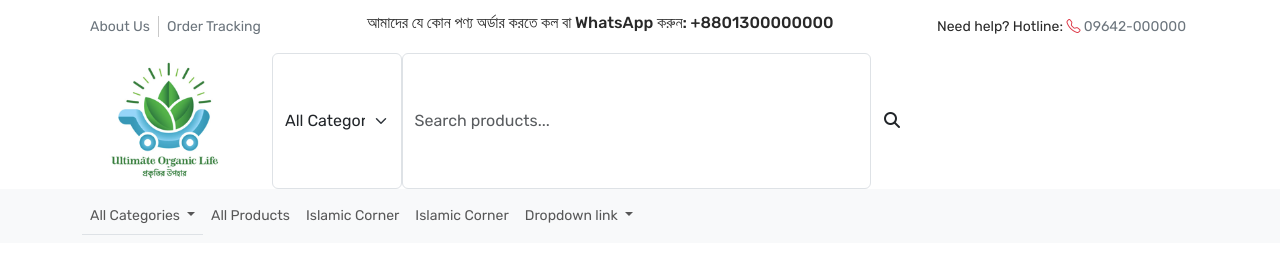
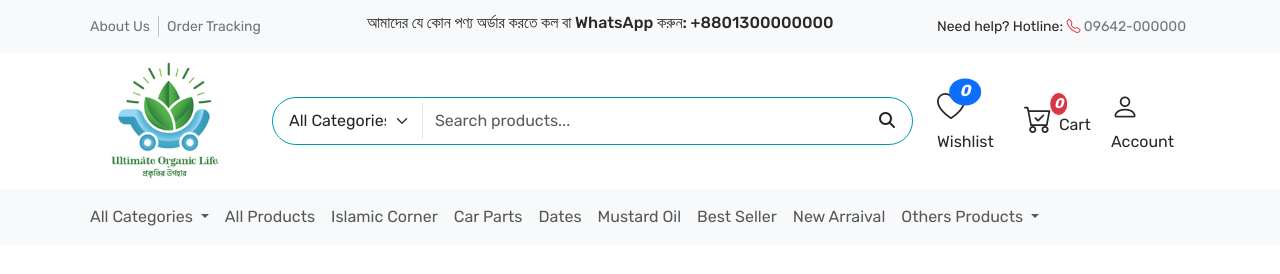
Before and after one commit to Masudrana93/e-commerce-website, a plain HTML site: page index.html in a window 1280 px wide. Drawn offline with nearby package versions, Linux system fonts and the light colour scheme.

Commit message:
updated navbar

```diff
--- a/index.html
+++ b/index.html
@@ -26,7 +26,7 @@
     <!-- ----------- Header Section Start------------ -->
 
     <!-- Top Part Start  -->
-    <section>
+    <section class="bg-body-tertiary">
         <div class="container">
             <div class="row d-flex align-items-center">
                 <div class="col-md-3 ">
@@ -63,19 +63,54 @@
 
                 <!-- Search part Start  -->
 
-                <div class=" col-md-7 d-flex">
-                    <select class="form-select" aria-label="Default select example">
-                        <option selected>All Categories</option>
-                        <option value="1">One</option>
-                        <option value="2">Two</option>
-                        <option value="3">Three</option>
-                    </select>
+                <div class="col-md-7 d-flex align-items-center">
 
-                    <input type="search" class="form-control" placeholder="Search products..." />
-                    <button class="btn btn-search"><i class="fas fa-search"></i></button>
+                    <form action="" class="d-flex align-items-center border rounded-pill w-100 p-1 overflow-hidden border-search-bar">
+
+                        <select class="form-select border-0 border-end rounded-0" aria-label="Default select example">
+                            <option selected>All Categories</option>
+                            <option value="1">Islamic Corner</option>
+                            <option value="2">Car Parts</option>
+                            <option value="3">Toys</option>
+                            <option value="4">Dates</option>
+                            <option value="5">Muster Oil</option>
+                            <option value="6">Toys</option>
+                        </select>
+
+                        <input type="search" class="form-control border-0" placeholder="Search products..." />
+                        <button class="btn btn-search"><i class="fas fa-search"></i></button>
+                    </form>
                 </div>
 
                 <!-- Search part End  -->
+
+                <!-- Wishlist-cart-account part Start -->
+
+                <div class="col-md-3 d-flex align-items-center justify-content-between">
+
+                        <!-- wishlist start  -->
+                        <div class="col-4">
+                            <i class="bi bi-heart position-relative fs-3"><span class="position-absolute top-0 start-100 translate-middle badge rounded-circle text-bg-primary fs-6">0 <span class="visually-hidden">Wishlist</span></span></i>
+                            <span class="fs-6">Wishlist</span>
+                        </div>
+                        <!-- wishlist end  -->
+
+                        <!-- Cart Start  -->
+                        <div class="col-4">
+                            <i class="bi bi-cart-check fs-3 position-relative"> <span class="position-absolute top-0 start-100 translate-middle badge border border-light rounded-circle bg-danger p-1 font-size-cart">0<span class="visually-hidden">unread messages</span></span></i>
+                            <span class="fs-6">Cart</span>
+                        </div>
+                        <!-- Cart End  -->
+
+                        <!-- Account Start  -->
+                        <div class="col-4">
+                            <i class="bi bi-person fs-3"></i>
+                            <span class="fs-6">Account</span>
+                        </div>
+                        <!-- Account End  -->
+
+                </div>
+                <!-- Wishlist-cart-account part End -->
 
 
             </div>
@@ -101,15 +136,19 @@
                 <div class="collapse navbar-collapse" id="navbarNavDropdown">
                     <ul class="navbar-nav">
 
-                        <li class="nav-item dropdown border-bottom">
+                        <li class="nav-item dropdown">
                             <a class="nav-link dropdown-toggle" href="#" role="button" data-bs-toggle="dropdown"
                                 aria-expanded="false">
                                 All Categories
                             </a>
                             <ul class="dropdown-menu">
-                                <li><a class="dropdown-item" href="#">Action</a></li>
-                                <li><a class="dropdown-item" href="#">Another action</a></li>
-                                <li><a class="dropdown-item" href="#">Something else here</a></li>
+                                <li><a class="dropdown-item" href="#">Islamic Corner</a></li>
+                                <li><a class="dropdown-item" href="#">Toys</a></li>
+                                <li><a class="dropdown-item" href="#">Car Parts</a></li>
+                                <li><a class="dropdown-item" href="#">Dates</a></li>
+                                <li><a class="dropdown-item" href="#">Mustard Oil</a></li>
+                                <li><a class="dropdown-item" href="#">Car Parts</a></li>
+                                <li><a class="dropdown-item" href="#">Car Parts</a></li>
                             </ul>
                         </li>
 
@@ -120,17 +159,29 @@
                             <a class="nav-link" href="#">Islamic Corner</a>
                         </li>
                         <li class="nav-item">
-                            <a class="nav-link" href="#">Islamic Corner</a>
+                            <a class="nav-link" href="#">Car Parts</a>
+                        </li>
+                         <li class="nav-item">
+                            <a class="nav-link" href="#">Dates</a>
+                        </li>
+                        <li class="nav-item">
+                            <a class="nav-link" href="#">Mustard Oil</a>
+                        </li>
+                         <li class="nav-item">
+                            <a class="nav-link" href="#">Best Seller</a>
+                        </li>
+                         <li class="nav-item">
+                            <a class="nav-link" href="#">New Arraival</a>
                         </li>
                         <li class="nav-item dropdown">
                             <a class="nav-link dropdown-toggle" href="#" role="button" data-bs-toggle="dropdown"
                                 aria-expanded="false">
-                                Dropdown link
+                                Others Products
                             </a>
                             <ul class="dropdown-menu">
-                                <li><a class="dropdown-item" href="#">Action</a></li>
-                                <li><a class="dropdown-item" href="#">Another action</a></li>
-                                <li><a class="dropdown-item" href="#">Something else here</a></li>
+                                <li><a class="dropdown-item" href="#">Product-one</a></li>
+                                <li><a class="dropdown-item" href="#">Product-two</a></li>
+                                <li><a class="dropdown-item" href="#">Product-three</a></li>
                             </ul>
                         </li>
                     </ul>
--- a/style.css
+++ b/style.css
@@ -5,8 +5,9 @@
 }
 
  /* =========================
-   Global Font Setup
+   Global Font Setup Start
    ========================= */
+
 body {
   font-family: "Rubik", "Helvetica", "Arial", sans-serif;
   font-size: 14px;           /* ডিফল্ট সাইজ */
@@ -15,9 +16,48 @@ body {
   background-color: #ffff;
 }
 
+ /* =========================
+   Global Font Setup End
+   ========================= */
 
 
 
+  /* =========================
+   Header Search Part Start
+   ========================= */
+
 select.form-select {
-    width: 25%;
+    width: 30%;
+
 }
+.form-select:focus{
+  box-shadow: none !important;
+}
+
+.form-control:focus{
+  border-color: none !important;
+  box-shadow: none !important;
+}
+.border-search-bar{
+    border: 1px solid #0098b8 !important;
+}
+.font-size-cart{
+  font-size: 14px;
+}
+
+/* =========================
+ Header Search Part End
+========================= */
+
+
+/* =========================
+ Navbar Css Start
+========================= */
+
+ul.navbar-nav li a {
+    font-size: 16px;
+}
+
+/* =========================
+ Navbar Css End
+========================= */
```
